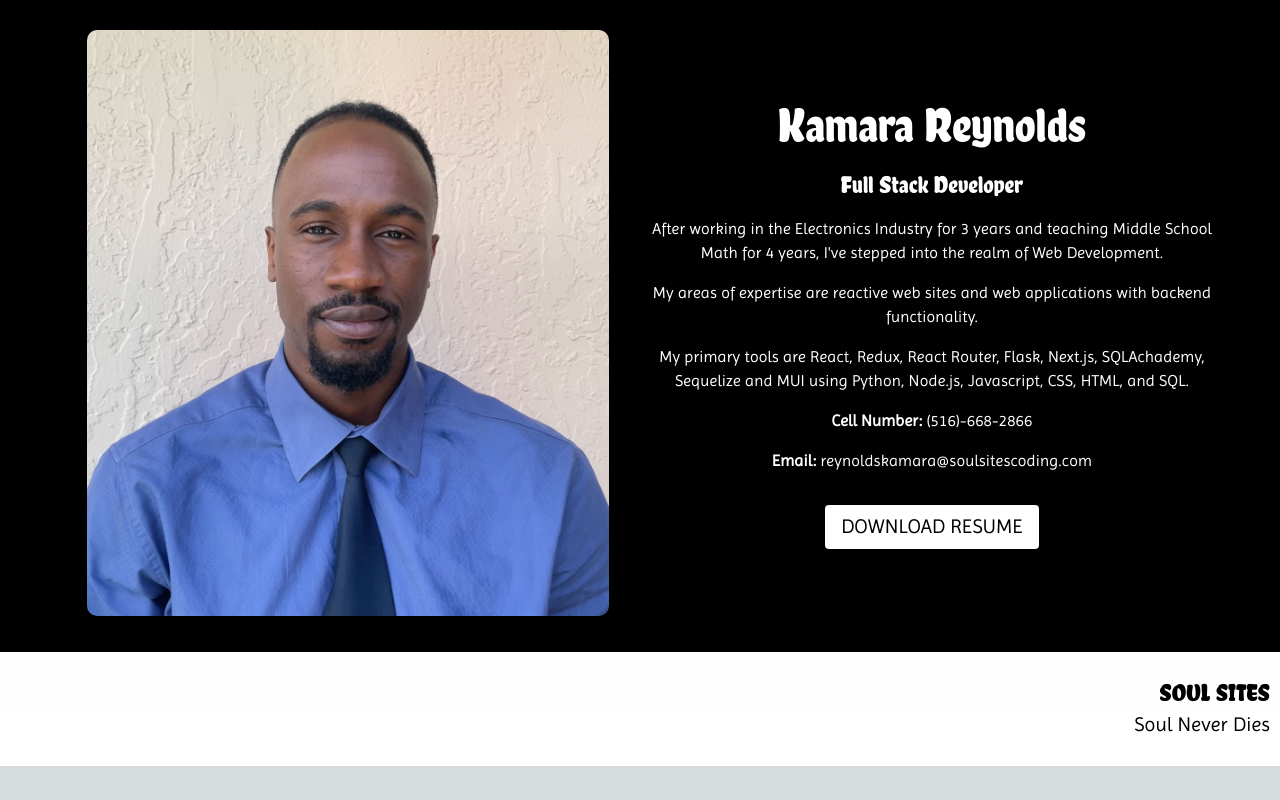
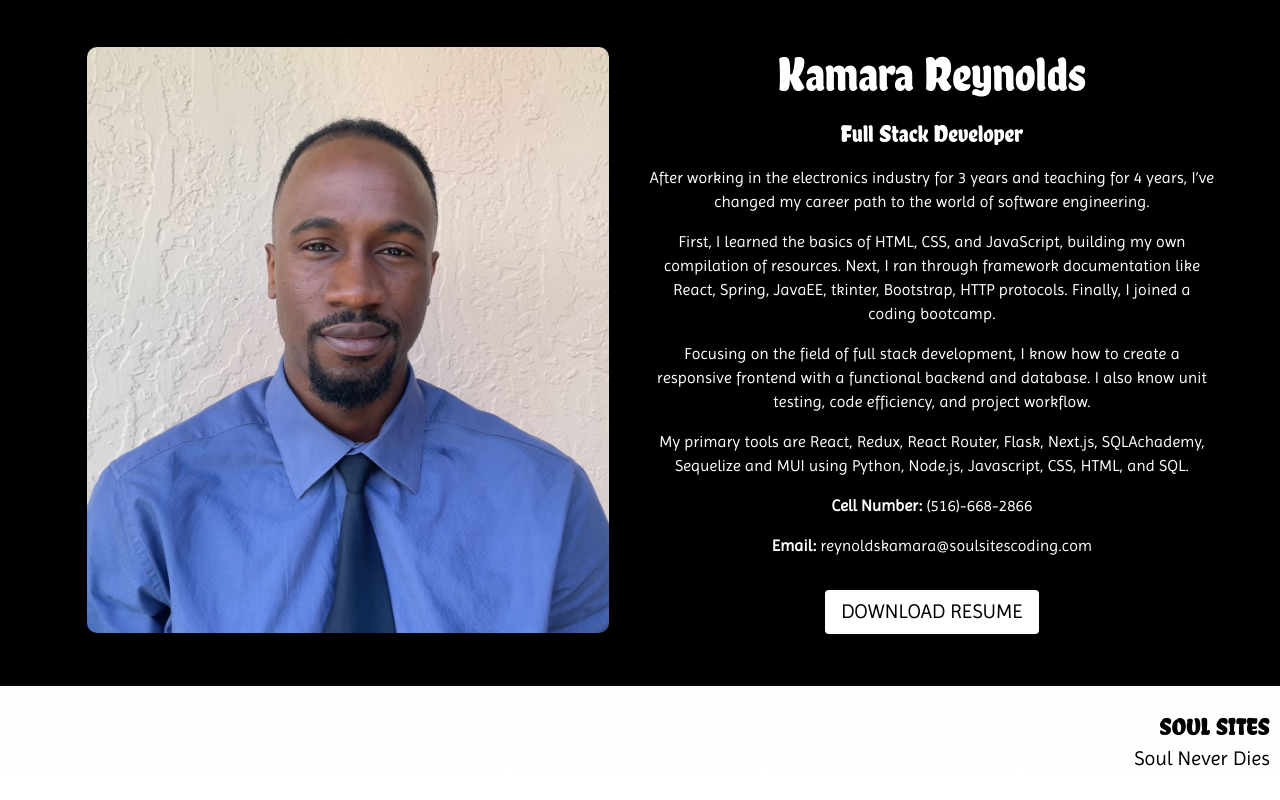
Before and after one commit to sause668/soul-sites, a Next.js app: page / in a window 1280 px wide. Shown: the part 5653-6453 px from the top of the page. Before the commit the page ends 6419 px from the top, so only its background shows below. Built offline with nearby package versions, Linux system fonts and the light colour scheme.

Commit message:
edit about

```diff
--- a/src/components/About.js
+++ b/src/components/About.js
@@ -81,11 +81,20 @@ export default function Title() {
                     }}>
                         <Typography variant="h3" color="white" align="center" py={2}>Kamara Reynolds</Typography>
                         <Typography variant="h5" color="white" align="center" pb={2}>Full Stack Developer</Typography>
-                        <Typography variant="body1" color="white" align="center" pb={2}>
-                            {"After working in the Electronics Industry for 3 years and teaching Middle School Math for 4 years, I've stepped into the realm of Web Development."}
+                        {/* <Typography variant="body1" color="white" align="center" pb={2}>
+                            Former Electronics Engineer and Middle School Math Teacher. Currently providing website design services. A rare mixture of creative and analytic produces both beautiful and functional finished products.
                         </Typography>
                         <Typography variant="body1" color="white" align="center" pb={2}>
-                            My areas of expertise are reactive web sites and web applications with backend functionality.
+                            My areas of expertise are reactive and responsive web applications with a full backend and database.
+                        </Typography> */}
+                        <Typography variant="body1" color="white" align="center" pb={2}>
+                            After working in the electronics industry for 3 years and teaching for 4 years, I’ve changed my career path to the world of software engineering.
+                        </Typography>
+                        <Typography variant="body1" color="white" align="center" pb={2}>
+                            First, I learned the basics of HTML, CSS, and JavaScript, building my own compilation of resources.  Next, I ran through framework documentation like React, Spring, JavaEE, tkinter, Bootstrap, HTTP protocols.  Finally, I joined a coding bootcamp.
+                        </Typography>
+                        <Typography variant="body1" color="white" align="center" pb={2}>
+                            Focusing on the field of full stack development, I know how to create a responsive frontend with a functional backend and database.  I also know unit testing, code efficiency, and project workflow.
                         </Typography>
                         <Typography variant="body1" color="white" align="center" pb={2}>
                             My primary tools are React, Redux, React Router, Flask, Next.js, SQLAchademy, Sequelize and MUI using Python, Node.js, Javascript, CSS, HTML, and SQL.
```
Also changed, not shown: 2 other files (tests, documents, lock files or other folders).
